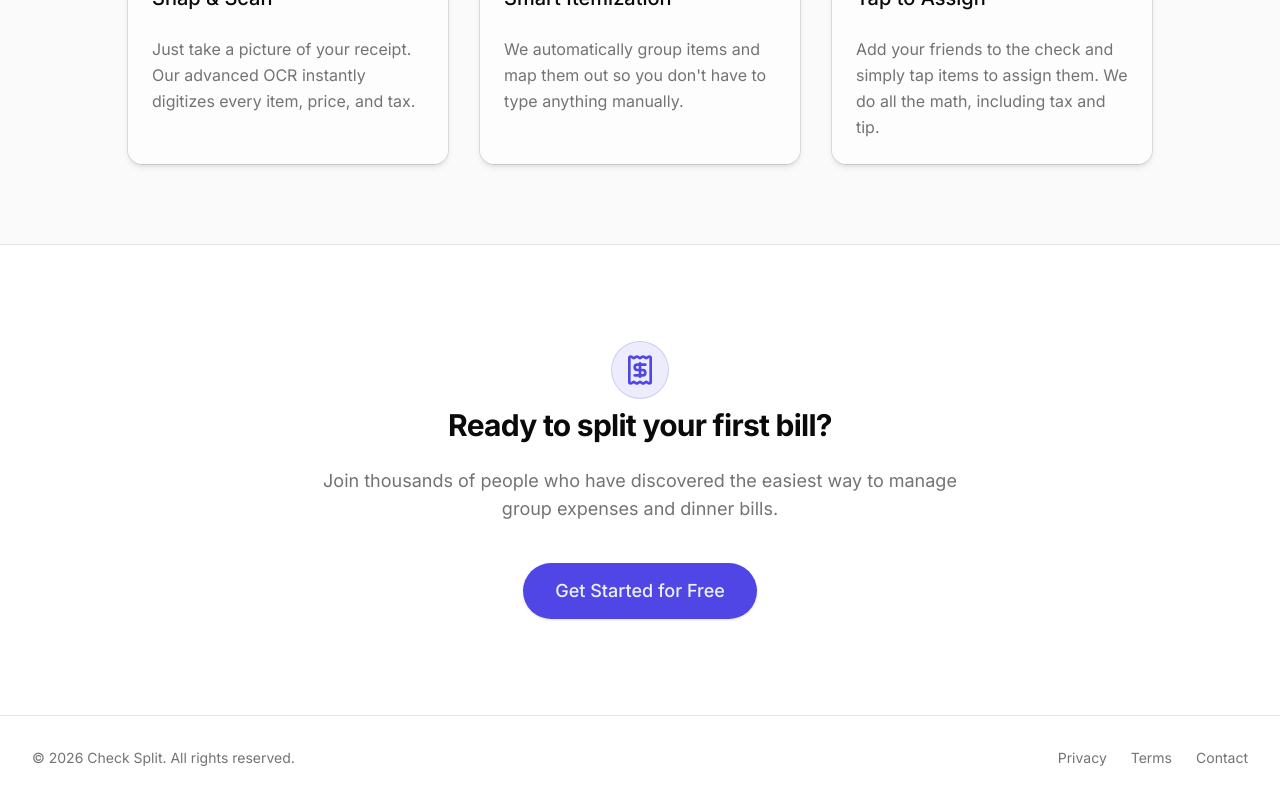
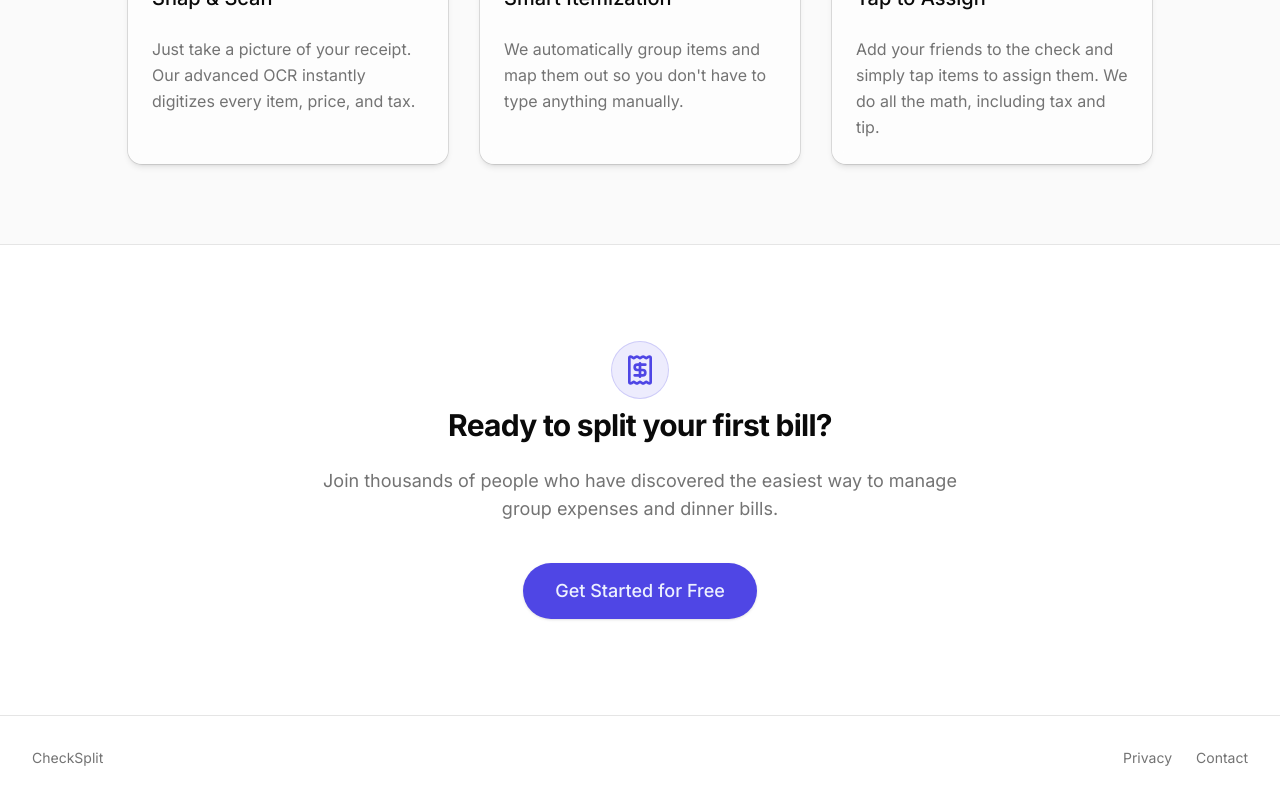
Before and after one commit to reiganarmstrong/check-split-mono, a Next.js app in the folder ui/: page / in a window 1280 px wide. Shown: the part 1166-1966 px from the top of the page. Built offline with nearby package versions, Linux system fonts and the light colour scheme.

Commit message:
Made the site footer it's own component and added it to the root layout file.

```diff
--- a/ui/app/layout.tsx
+++ b/ui/app/layout.tsx
@@ -20,6 +20,7 @@ export const metadata: Metadata = {
 };
 
 import { Navbar } from "@/components/landing/navbar";
+import { SiteFooter } from "@/components/landing/site-footer";
 
 export default function RootLayout({
   children,
@@ -33,7 +34,10 @@ export default function RootLayout({
       >
         <div className="flex min-h-screen flex-col bg-background font-sans">
           <Navbar />
-          {children}
+          <div className="flex-1 flex flex-col">
+            {children}
+          </div>
+          <SiteFooter />
         </div>
       </body>
     </html>
--- a/ui/components/landing/cta-footer.tsx
+++ b/ui/components/landing/cta-footer.tsx
@@ -4,7 +4,7 @@ import { Receipt } from 'lucide-react';
 
 export function CtaFooter() {
   return (
-    <footer className="bg-background">
+    <section className="bg-background">
       <div className="container mx-auto px-4 sm:px-6 lg:px-8 py-16 md:py-24">
         <div className="flex flex-col items-center text-center space-y-6 max-w-2xl mx-auto">
           <div className="p-3 bg-primary/10 rounded-full mb-2 border border-primary/20">
@@ -23,17 +23,6 @@ export function CtaFooter() {
           </div>
         </div>
       </div>
-
-      <div className="border-t py-8">
-        <div className="container mx-auto px-4 sm:px-6 lg:px-8 flex flex-col md:flex-row justify-between items-center text-sm text-muted-foreground">
-          <p>© {new Date().getFullYear()} Check Split. All rights reserved.</p>
-          <div className="flex space-x-6 mt-4 md:mt-0">
-            <Link href="/privacy" className="hover:text-foreground transition-colors">Privacy</Link>
-            <Link href="/terms" className="hover:text-foreground transition-colors">Terms</Link>
-            <Link href="/contact" className="hover:text-foreground transition-colors">Contact</Link>
-          </div>
-        </div>
-      </div>
-    </footer>
+    </section>
   );
 }
--- /dev/null
+++ b/ui/components/landing/site-footer.tsx
@@ -0,0 +1,17 @@
+import Link from 'next/link';
+
+export function SiteFooter() {
+  return (
+    <footer className="bg-background border-t py-8">
+      <div className="container mx-auto px-4 sm:px-6 lg:px-8 flex flex-col md:flex-row justify-between items-center text-sm text-muted-foreground">
+        <p>
+          CheckSplit
+        </p>
+        <div className="flex space-x-6 mt-4 md:mt-0">
+          <Link href="/privacy" className="hover:text-foreground transition-colors">Privacy</Link>
+          <Link href="/contact" className="hover:text-foreground transition-colors">Contact</Link>
+        </div>
+      </div>
+    </footer>
+  );
+}
```
